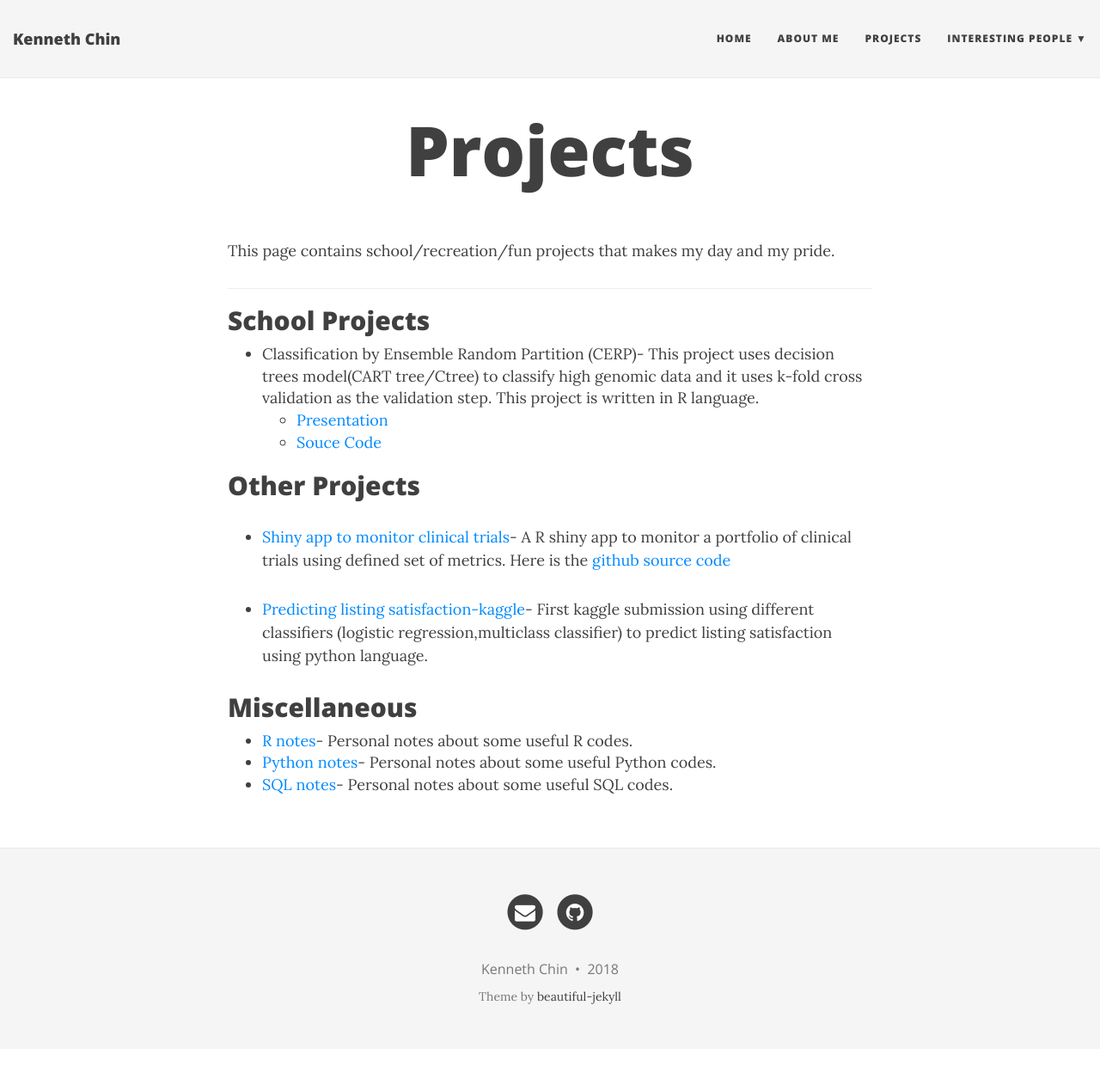
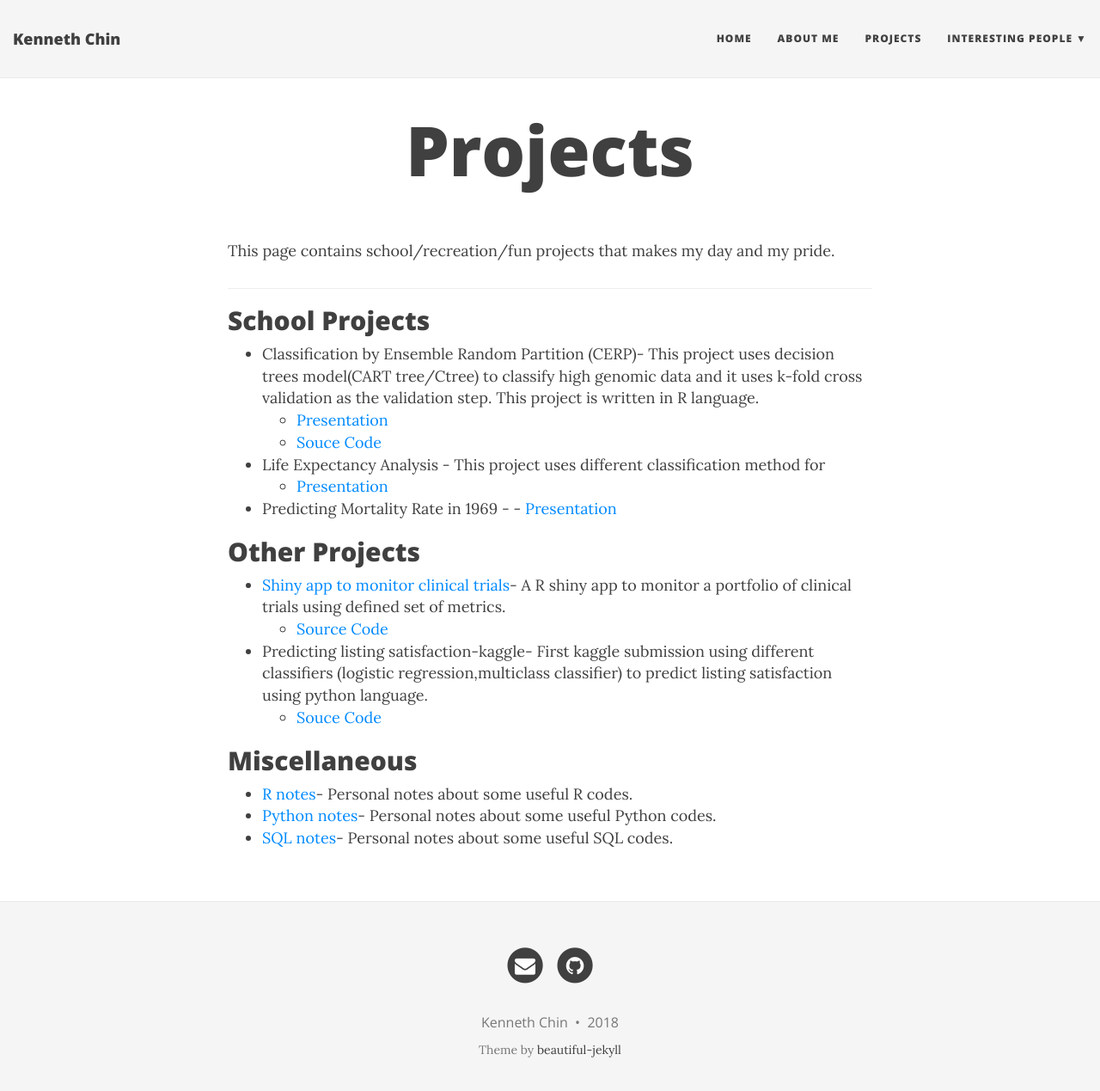
Before and after one commit to kennchin/kennchin.github.io, a Jekyll site: the page built from Projects.md, in a window 1280 px wide and 1282 px high. Shown: the top 1269 px of the window at 86% size. Built offline with Jekyll 4.4.1, drawn with Linux system fonts in a browser that asks for light colours; nearby versions of some CDN libraries.

Commit message:
Update Projects.md

```diff
--- a/Projects.md
+++ b/Projects.md
@@ -12,10 +12,19 @@ This page contains school/recreation/fun projects that makes my day and my pride
   - [Presentation](https://portfolium.com/entry/classification-by-ensemble-of-random-partition)
   - [Souce Code](https://github.com/kennchin/CERP)
 
+- Life Expectancy Analysis - This project uses different classification method for
+  - [Presentation](https://portfolium.com/entry/classification-method)
+
+- Predicting Mortality Rate in 1969 -
+  -[ Presentation](https://portfolium.com/entry/predicting-mortality-rate-in-1969)
+
+
 ## Other Projects
-- [Shiny app to monitor clinical trials](https://kennchin.shinyapps.io/Monitor/)- A R shiny app to monitor a portfolio of clinical trials using defined set of metrics. Here is the [github source code](https://github.com/kennchin/shiny_app_monitor)
+- [Shiny app to monitor clinical trials](https://kennchin.shinyapps.io/Monitor/)- A R shiny app to monitor a portfolio of clinical trials using defined set of metrics.
+  - [Source Code](https://github.com/kennchin/shiny_app_monitor)
 
-- [Predicting listing satisfaction-kaggle](https://github.com/kennchin/Kaggle/tree/master/Predict%20listing%20satisfaction)- First kaggle submission using different classifiers (logistic regression,multiclass classifier) to predict listing satisfaction using python language.
+- Predicting listing satisfaction-kaggle- First kaggle submission using different classifiers (logistic regression,multiclass classifier) to predict listing satisfaction using python language.
+  - [Souce Code]([Predicting listing satisfaction-kaggle](https://github.com/kennchin/Kaggle/tree/master/Predict%20listing%20satisfaction))
 
 ## Miscellaneous
 - [R notes](https://github.com/kennchin/R_codes)- Personal notes about some useful R codes.
```
